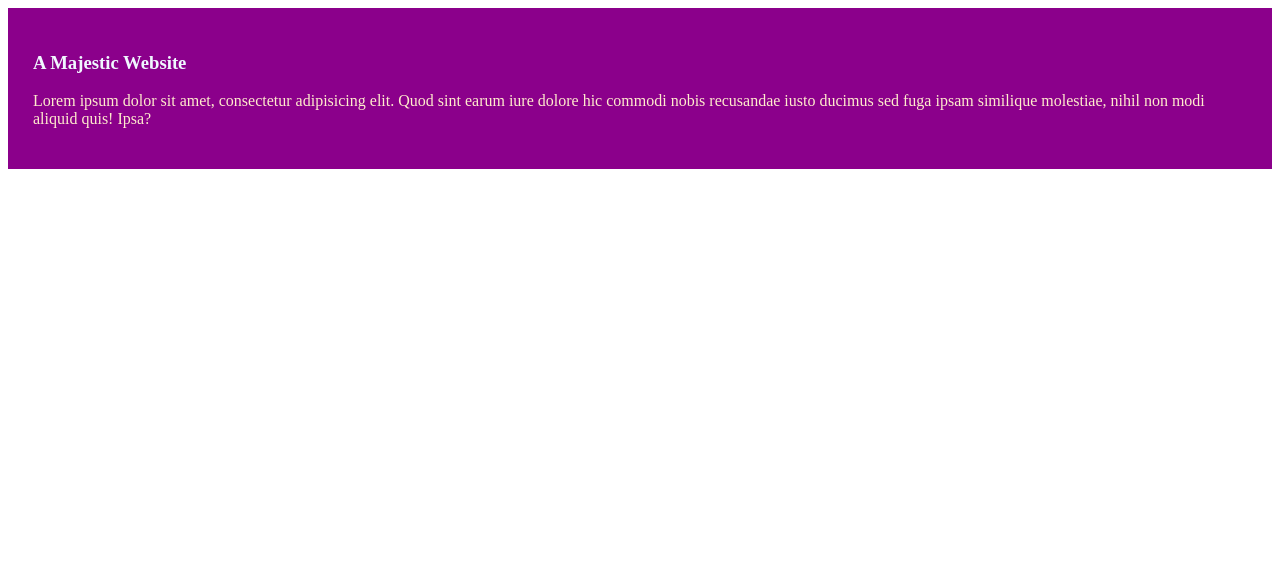
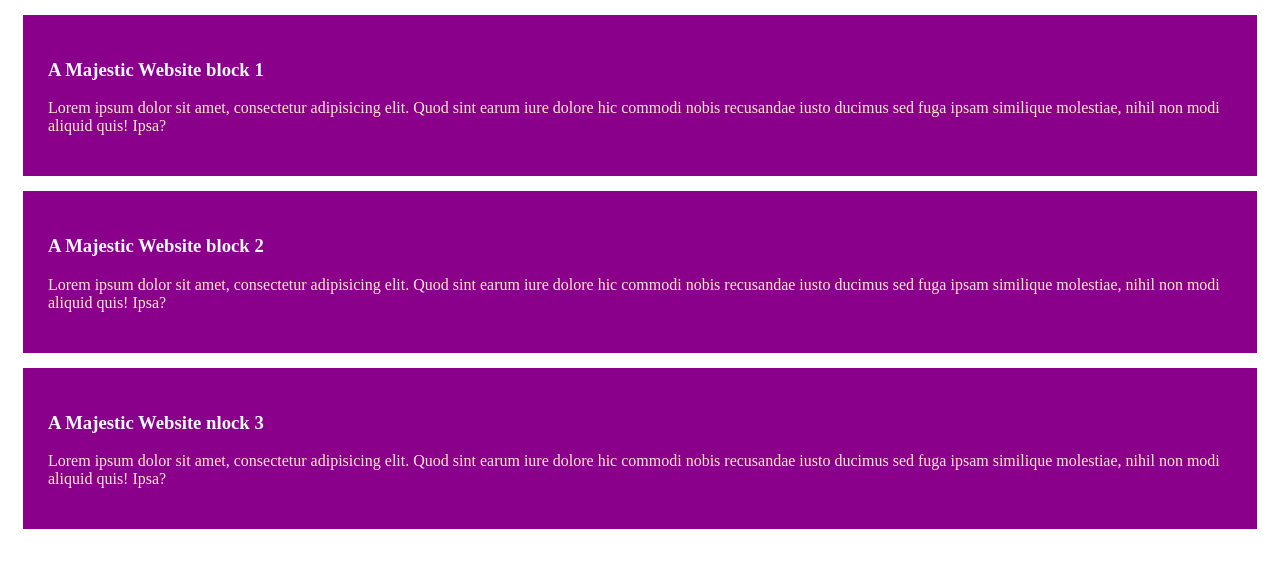
Before and after one commit to mahfuznoman79/a-simple-website, a plain HTML site: page index.html in a window 1280 px wide. Drawn offline with Linux system fonts and the light colour scheme.

Commit message:
added the secound and third blog

```diff
--- a/index.html
+++ b/index.html
@@ -5,11 +5,19 @@
     <meta name="viewport" content="width=device-width, initial-scale=1.0">
     <title>a simple website</title>
     <link rel="stylesheet" href="styls/blog.css">
+    <div>
+        <h3>A Majestic Website block 1 </h3>
+        <p>Lorem ipsum dolor sit amet, consectetur adipisicing elit. Quod sint earum iure dolore hic commodi nobis recusandae iusto ducimus sed fuga ipsam similique molestiae, nihil non modi aliquid quis! Ipsa?</p>
+    </div>
+    <div>
+        <h3>A Majestic Website block 2 </h3>
+        <p>Lorem ipsum dolor sit amet, consectetur adipisicing elit. Quod sint earum iure dolore hic commodi nobis recusandae iusto ducimus sed fuga ipsam similique molestiae, nihil non modi aliquid quis! Ipsa?</p>
+    </div>
+    <div>
+        <h3>A Majestic Website nlock 3 </h3>
+        <p>Lorem ipsum dolor sit amet, consectetur adipisicing elit. Quod sint earum iure dolore hic commodi nobis recusandae iusto ducimus sed fuga ipsam similique molestiae, nihil non modi aliquid quis! Ipsa?</p>
+    </div>
 </head>
 <body>
-    <div>
-        <h3>A Majestic Website </h3>
-        <p>Lorem ipsum dolor sit amet, consectetur adipisicing elit. Quod sint earum iure dolore hic commodi nobis recusandae iusto ducimus sed fuga ipsam similique molestiae, nihil non modi aliquid quis! Ipsa?</p>
-    </div>
 </body>
 </html>
--- a/styls/blog.css
+++ b/styls/blog.css
@@ -1,6 +1,7 @@
 div{
     background-color: darkmagenta;
     padding: 25px;
+    margin: 15px;
 }
 h3{
     color: aliceblue;
```
